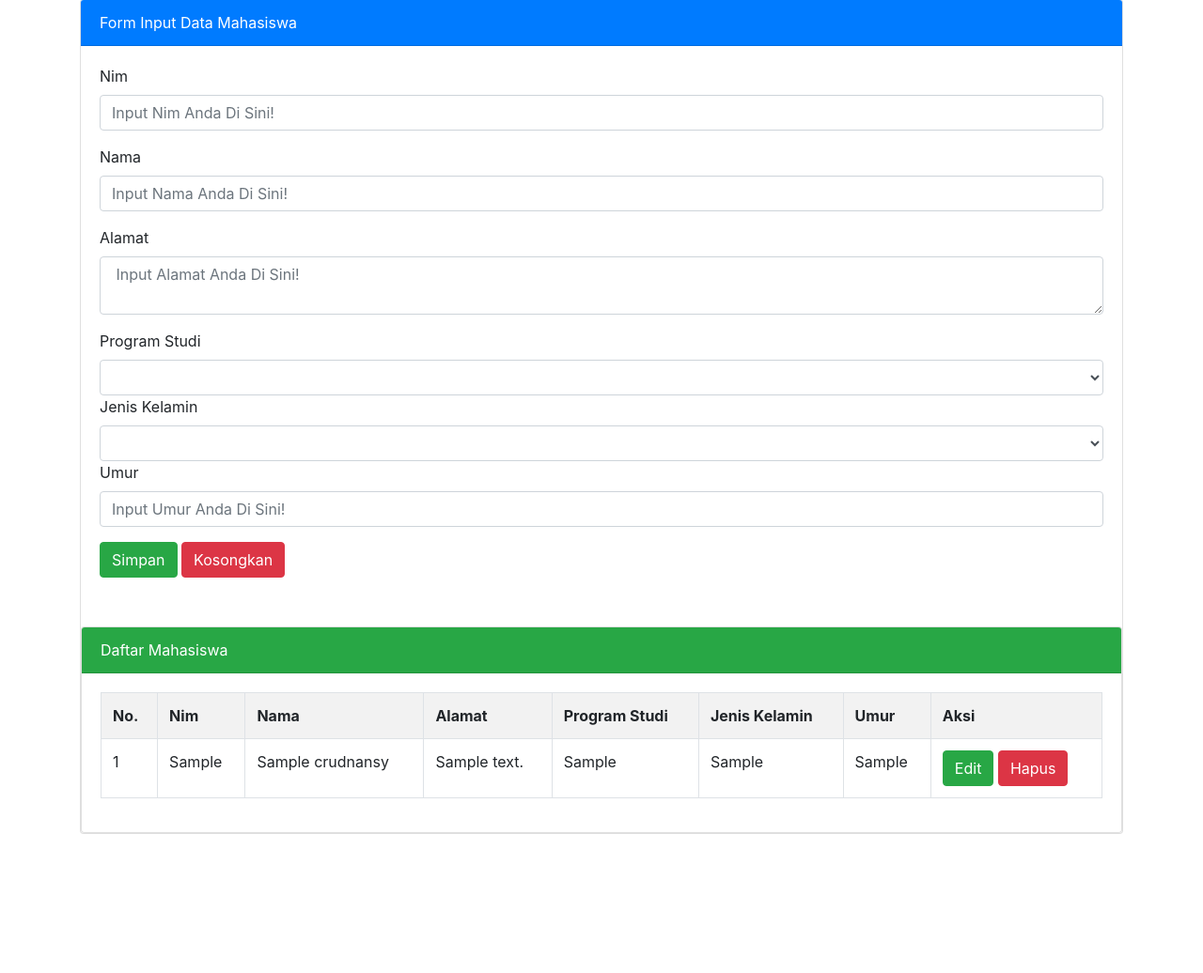
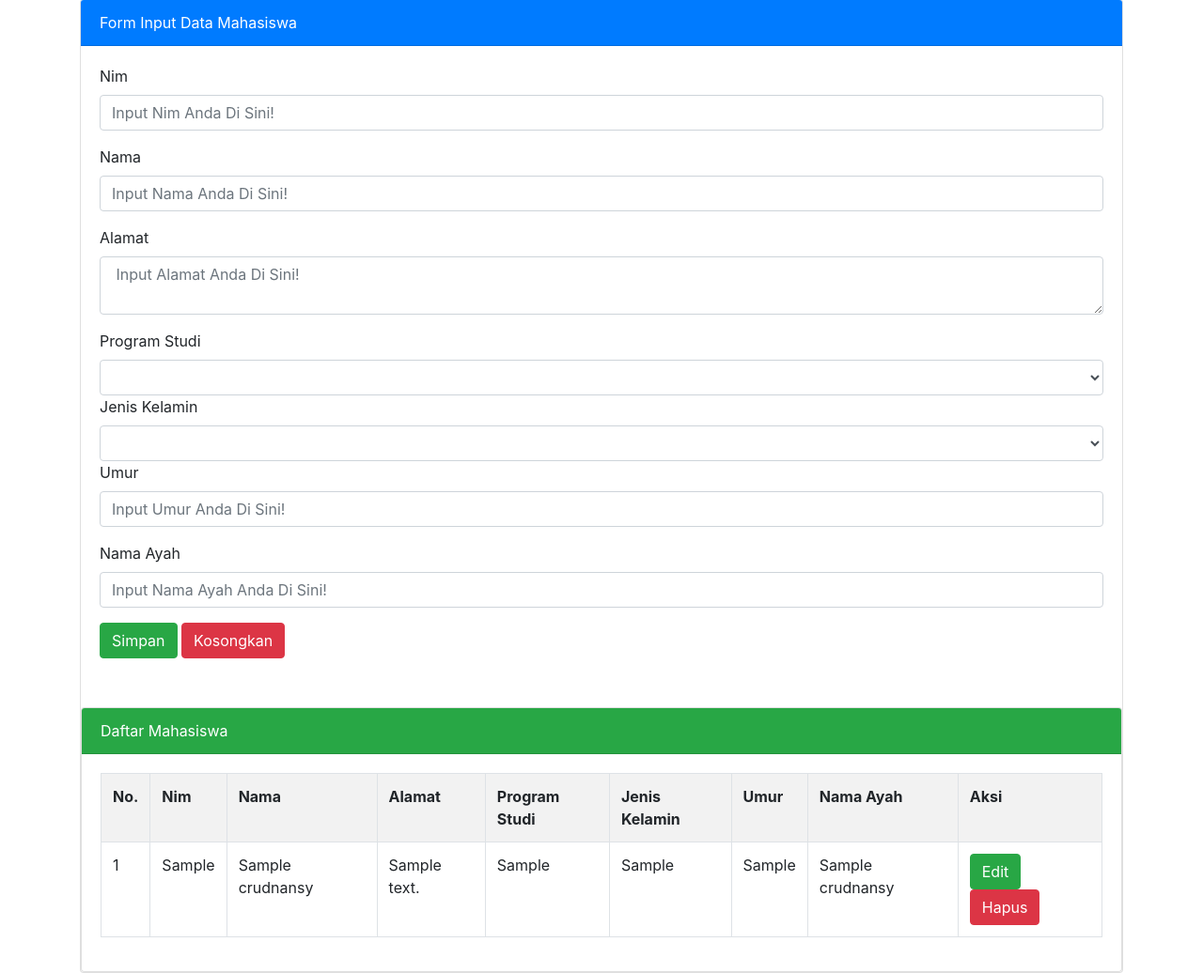
Before and after one commit to nansymanuahe/modulcrud, a PHP site: page /index.php in a window 1280 px wide. Shown: the part 111-1147 px from the top of the page at 94% size. Before the commit the page ends 999 px from the top, so only its background shows below. Run offline with PHP 8.4, Linux system fonts and the light colour scheme; tables that the repository leaves empty or names only in its code hold one stand-in row (values such as "Sample post").

Commit message:
2. Menambahkan Data

```diff
--- a/index.php
+++ b/index.php
@@ -20,19 +20,22 @@
                                         alamat = '$_POST[talamat]',
                                         prodi = '$_POST[tprodi]',
                                         jk = '$_POST[tjeniskelamin]',
-                                        umur = '$_POST[tumur]'
+                                        umur = '$_POST[tumur]',
+                                        nama_ayah = '$_POST[tnama_ayah]'
                                       WHERE no = '$_GET[id]'
                                      ");
+
+
     if ($edit) // jika edit sukses
       {echo "<script>
-              alert('edit Data Sukses!');
+              alert('Edit Data Sukses!');
               document.location = 'index.php';
             </script>";
       }
       else
       {
         echo "<script>
-              alert('edit Data Gagal!');
+              alert('Edit Data Gagal!');
               document.location = 'index.php';
             </script>";
       }
@@ -45,7 +48,8 @@
                                             '$_POST[talamat]',
                                             '$_POST[tprodi]',
                                             '$_POST[tjeniskelamin]',
-                                            '$_POST[tumur]')
+                                            '$_POST[tumur]',
+                                            '$_POST[tnama_ayah]')
                                      ");
     if ($simpan) // jika simpan sukses
       {echo "<script>
@@ -81,8 +85,11 @@
         $vprodi = $data['prodi'];
         $vjeniskelamin = $data['jk'];
         $vumur = $data['umur'];
+        $vnama_ayah = $data['nama_ayah'];
       }
     }
+
+
     if($_GET['hal'] == "hapus")
     {
       //Persiapan Hapus Data
@@ -166,6 +173,12 @@
         <input type="text" name="tumur" value="<?=@$vumur?>" class="form-control" placeholder="Input Umur Anda Di Sini!" required>
       </div>
 
+  <div class="form-group">
+        <label>Nama Ayah</label>
+        <input type="text" name="tnama_ayah" value="<?=@$vnama_ayah?>" class="form-control" placeholder="Input Nama Ayah Anda Di Sini!" required>
+      </div>
+
+
       </div>
 
       <button type="submit" class="btn btn-success" name="bsimpan">Simpan</button>
@@ -191,6 +204,7 @@
         <th>Program Studi</th>
         <th>Jenis Kelamin</th>
         <th>Umur</th>
+        <th>Nama Ayah</th>
         <th>Aksi</th>
       </tr>
       <?php
@@ -207,6 +221,7 @@
         <td><?=$data['prodi']?></td>
         <td><?=$data['jk']?></td>
         <td><?=$data['umur']?></td>
+        <td><?=$data['nama_ayah']?></td>
         <td>
           <a href="index.php?hal=edit&id=<?=$data['no']?>" class="btn btn-success"> Edit </a>
           <a href="index.php?hal=hapus&id=<?=$data['no']?>"
```
